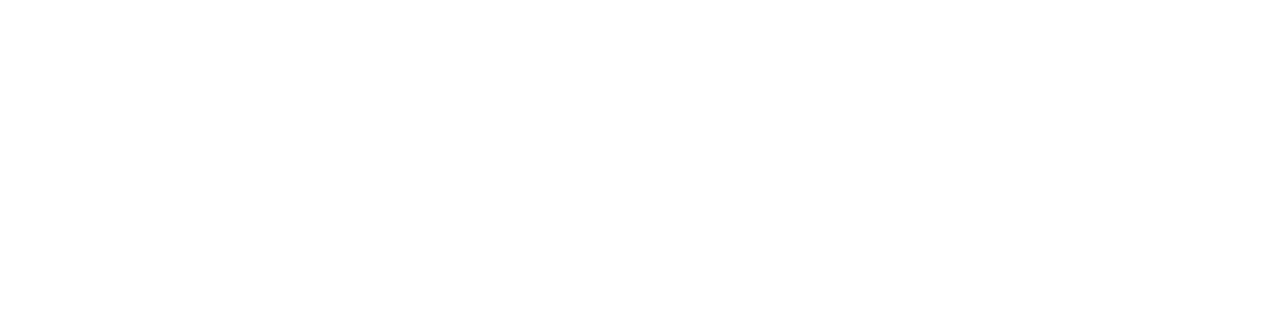
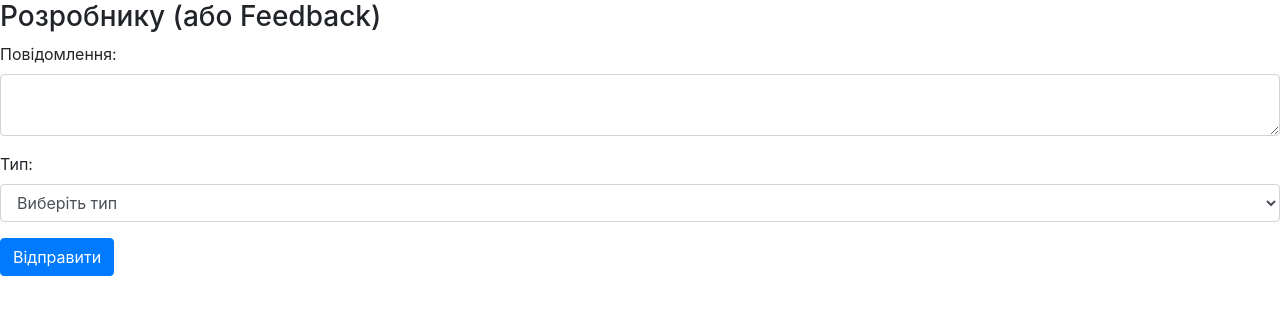
Before and after one commit to kllymenko/MBaaSPractice, a React (Create React App) app: page /feedback in a window 1280 px wide. Before the commit this address had no page. Shown: the top 314 px of the page. Built offline with nearby package versions, Linux system fonts and the light colour scheme; what backendless would draw is missing.

Commit message:
Friends ended + feedback started

```diff
--- a/src/App.js
+++ b/src/App.js
@@ -11,6 +11,7 @@ import AfterLogin from "./pages/AfterLogin";
 import Profile from "./pages/user/Profile/Profile";
 import MyPlaces from "./pages/user/MyPlaces/MyPlaces";
 import Friends from "./pages/user/Friends/Friends";
+import FeedbackSection from "./pages/user/FeedbackSection/FeedbackSection";
 
 const APP_ID = '4CA8C26E-7769-83A8-FF5C-73044B507A00';
 const API_KEY = '5310D9F9-6334-4CB3-AEC7-85B630553455';
@@ -31,6 +32,7 @@ function App() {
                 <Route path="/profile" element={<Profile/>}></Route>
                 <Route path="/my-places" element={<MyPlaces/>}></Route>
                 <Route path="/friends" element={<Friends/>}></Route>
+                <Route path="/feedback" element={<FeedbackSection/>}></Route>
             </Routes>
         </Router>
     );
--- a/src/pages/AfterLogin.jsx
+++ b/src/pages/AfterLogin.jsx
@@ -2,6 +2,7 @@ import React from 'react';
 import { Link } from "react-router-dom";
 import Backendless from "backendless";
 import { useNavigate } from "react-router";
+import {Button} from "react-bootstrap";
 
 function AfterLogin() {
     const navigate = useNavigate();
@@ -20,7 +21,8 @@ function AfterLogin() {
                         <Link to="/profile" className="btn btn-primary mr-2">Профіль користувача</Link>
                         <Link to="/my-places" className="btn btn-primary mr-2">Мої місця</Link>
                         <Link to="/friends" className="btn btn-primary mr-2">Друзі</Link>
-                        <button className="btn btn-danger mr-1" onClick={handleExitClick}>Вийти з системи</button>
+                        <Link to="/feedback" className="btn btn-primary mr-2">Feedback</Link>
+                        <Button className="btn btn-danger mr-1" onClick={handleExitClick}>Вийти з системи</Button>
                     </div>
                 </div>
             </div>
--- /dev/null
+++ b/src/pages/user/FeedbackSection/FeedbackSection.jsx
@@ -0,0 +1,72 @@
+import React, { useState } from 'react';
+import Backendless from 'backendless';
+import { Alert } from 'react-bootstrap';
+
+const FeedbackSection = () => {
+    const [message, setMessage] = useState('');
+    const [type, setType] = useState('');
+    const [submitted, setSubmitted] = useState(false);
+
+    const handleSubmit = async () => {
+        if (!message.trim() || !type) {
+            // Валідація: перевірка чи заповнені обов'язкові поля
+            alert('Будь ласка, введіть повідомлення та виберіть тип.');
+            return;
+        }
+
+        const feedbackData = {
+            message,
+            type,
+        };
+
+        try {
+            // Відправлення даних про зворотній зв'язок на сервер
+            await Backendless.Data.of('Feedback').save(feedbackData);
+            setSubmitted(true);
+        } catch (error) {
+            console.error('Помилка при відправленні зворотнього зв\'язку:', error);
+            alert('Сталася помилка. Будь ласка, спробуйте ще раз.');
+        }
+    };
+
+    return (
+        <div>
+            {submitted ? (
+                <Alert variant="success">
+                    Ваше повідомлення успішно відправлено!
+                </Alert>
+            ) : (
+                <div>
+                    <h3>Розробнику (або Feedback)</h3>
+                    <div className="form-group">
+                        <label htmlFor="message">Повідомлення:</label>
+                        <textarea
+                            id="message"
+                            className="form-control"
+                            value={message}
+                            onChange={(e) => setMessage(e.target.value)}
+                        ></textarea>
+                    </div>
+                    <div className="form-group">
+                        <label htmlFor="type">Тип:</label>
+                        <select
+                            id="type"
+                            className="form-control"
+                            value={type}
+                            onChange={(e) => setType(e.target.value)}
+                        >
+                            <option value="">Виберіть тип</option>
+                            <option value="помилка">Помилка</option>
+                            <option value="порада">Порада</option>
+                        </select>
+                    </div>
+                    <button className="btn btn-primary" onClick={handleSubmit}>
+                        Відправити
+                    </button>
+                </div>
+            )}
+        </div>
+    );
+};
+
+export default FeedbackSection;
```
Also changed, not shown: src/pages/user/Friends/Friends.jsx (+53 -23 lines).
